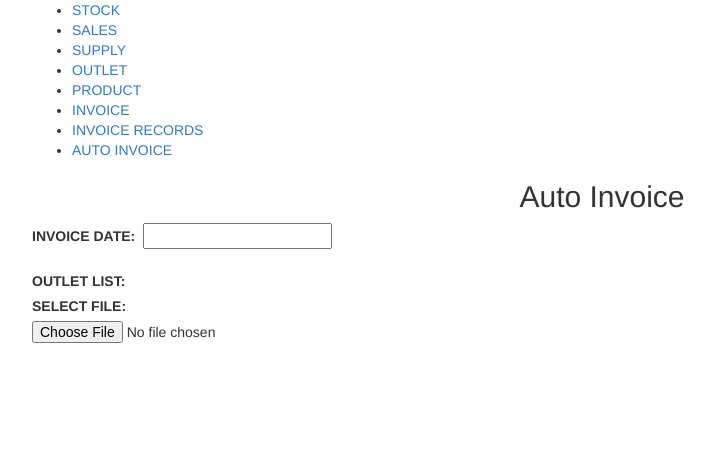
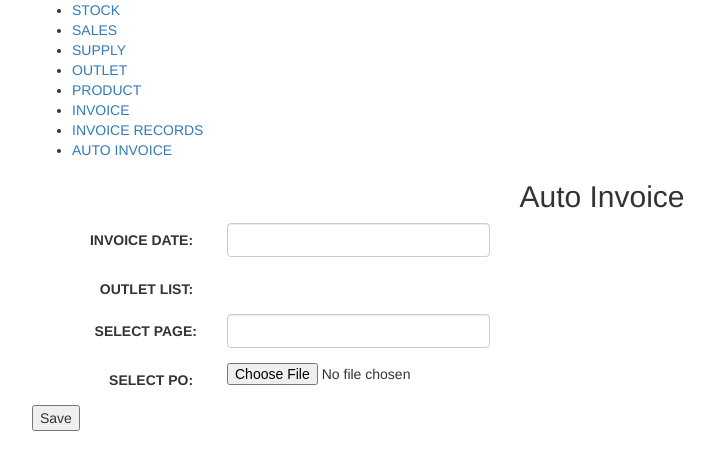
Before and after one commit to Ruhshan/laughing-carnival, a Django app: page /app/auto-invoice in a window 1280 px wide. Shown: the top 470 px of the page, without its empty margins (38-753 px from the left). Run offline with Django 3.2, Linux system fonts and the light colour scheme; some libraries are stand-ins or nearby versions.

Commit message:
Auto invoice is functional

```diff
--- a/app/templates/app/auto_invoice.html
+++ b/app/templates/app/auto_invoice.html
@@ -14,23 +14,39 @@
         <center><h2>Auto Invoice</h2></center>
 
         <div style="margin-top: 10px; margin-bottom: 10px;">
+            <div class="form-horizontal">
+                <div class="form-group">
+                    <label class="control-label col-sm-2" for="invoiceDate">INVOICE DATE:&nbsp;</label>
+                    <div class="col-sm-3">
+                        <input id="invoiceDate" name="invoiceDate" onkeydown="return false;" class="form-control">
+                    </div>
+                </div>
 
-            <div>
 
-                <label for="invoiceDate">INVOICE DATE:&nbsp;</label>
-                <input id="invoiceDate" name="invoiceDate" onkeydown="return false;">
+                <div class="form-group  ">
+                    <label for="outletList" class="control-label col-sm-2">OUTLET LIST:&nbsp;</label>
+                    <div class="col-sm-3">
+                        <div id="outletList" class="alert-danger" name="outletList" style="width: 220px;"></div>
+                    </div>
+                </div>
 
+
+                <div class="form-group">
+                    <label for="page" class="control-label col-sm-2">SELECT PAGE:</label>
+                    <div class="col-sm-3">
+                        <input id="page" type="number" class="form-control">
+                    </div>
+                </div>
+                <div class="form-group">
+                    <label for="po" class="control-label col-sm-2">SELECT PO:&nbsp;</label>
+                    <div class="col-sm-3">
+                        <input id="po" name="po" style="width: 220px;" type="file">
+                    </div>
+                </div>
             </div>
-            <br>
 
-            <div>
-                <label for="outletList">OUTLET LIST:&nbsp;</label>
-                <div id="outletList" name="outletList" style="width: 220px;"></div>
-            </div>
-            <div>
-                <label for="po">SELECT FILE:&nbsp;</label>
-                <input id="po" name="po" style="width: 220px;" type="file">
-            </div>
+
+            <button id="save">Save</button>
 
 
         </div>
@@ -39,6 +55,8 @@
     <script type="text/javascript">
         var app = angular.module("autoInvoiceApp", []);
         app.controller("autoInvoiceController", function ($scope, $http) {
+            var product_list = [];
+            var file = null;
             $('#menu').kendoMenu();
             $('#invoiceDate').kendoDatePicker({
                 format: 'dd MMMM, yyyy'
@@ -55,10 +73,31 @@
                 isDatePickerOpen = !isDatePickerOpen;
             });
             $("#po").bind("change", function (event) {
-                    var file = event.target.files[0];
+                    file = event.target.files[0];
+                    //readFile(file);
+                }
+            );
+
+            $("#save").bind("click", function () {
+
+                valid = true;
+                if ($('#outletList').val() == "") {
+                    valid = false;
+                    alert("Select an outlet from outlet list");
+                } else if ($("#page").val() == "") {
+                    valid = false;
+                    alert("Enter a valid page number")
+                } else if (file === null) {
+                    valid = false;
+                    alert("Select a valid file");
+                }
+
+                if (valid) {
                     readFile(file);
                 }
-            )
+
+
+            });
 
             function readFile(file) {
                 var fileReader = new FileReader();
@@ -66,6 +105,7 @@
                     //Step 4:turn array buffer into typed array
                     var typedarray = new Uint8Array(this.result);
                     parsePdf(typedarray);
+                    console.log("parsing complete");
 
 
                 };
@@ -74,10 +114,16 @@
 
             function parsePdf(typedarray) {
                 var loadingTask = pdfjsLib.getDocument(typedarray);
+                product_list = [];
 
                 loadingTask.promise.then(function (pdf) {
 
-                    pdf.getPage(1).then(function (page) {
+
+                    if (parseInt($("#page").val()) > pdf._pdfInfo.numPages) {
+                        alert("Select page between 1 to " + pdf._pdfInfo.numPages);
+                    }
+
+                    pdf.getPage(parseInt($("#page").val())).then(function (page) {
 
 
                         page.getTextContent({
@@ -98,13 +144,51 @@
                                 sanitized = e.replace("EA", "").trim();
                                 quantities.push(sanitized);
                             });
-                            console.log(products);
-                            console.log(quantities);
+
+                            for (i = 0; i < products.length; i++) {
+                                product_list.push(
+                                    {
+                                        product_number: products[i],
+                                        quantity: quantities[i]
+                                    }
+                                );
+                            }
+                            console.log("parsing done!");
+                            callApi();
 
                         });
                     });
 
                 });
+            }
+
+            function callApi() {
+                var dt = {
+                    outlet: $('#outletList').val(),
+                    invoice_date: new Date($('#invoiceDate').val()),
+                    invoice_product_list: product_list
+                }
+
+                console.log(dt);
+
+                $http({
+                    method: "POST",
+                    url: '/api/invoice/',
+                    data: dt
+                }).then(
+                    function success(response) {
+
+                        if (response.data) {
+                            window.location.assign("/app/invoice_pdf/" + response.data.invoice_id)
+                        } else {
+                            $.notify("Something went wrong!", "error");
+                        }
+                    },
+                    function error(response) {
+                        console.log(response)
+                        $.notify("Something went wrong!", "error");
+                    }
+                );
             }
 
             $("#outletList").kendoDropDownList({
```
Also changed, not shown: app/templates/app/_invoice_pdf.html (+11 -8 lines).
